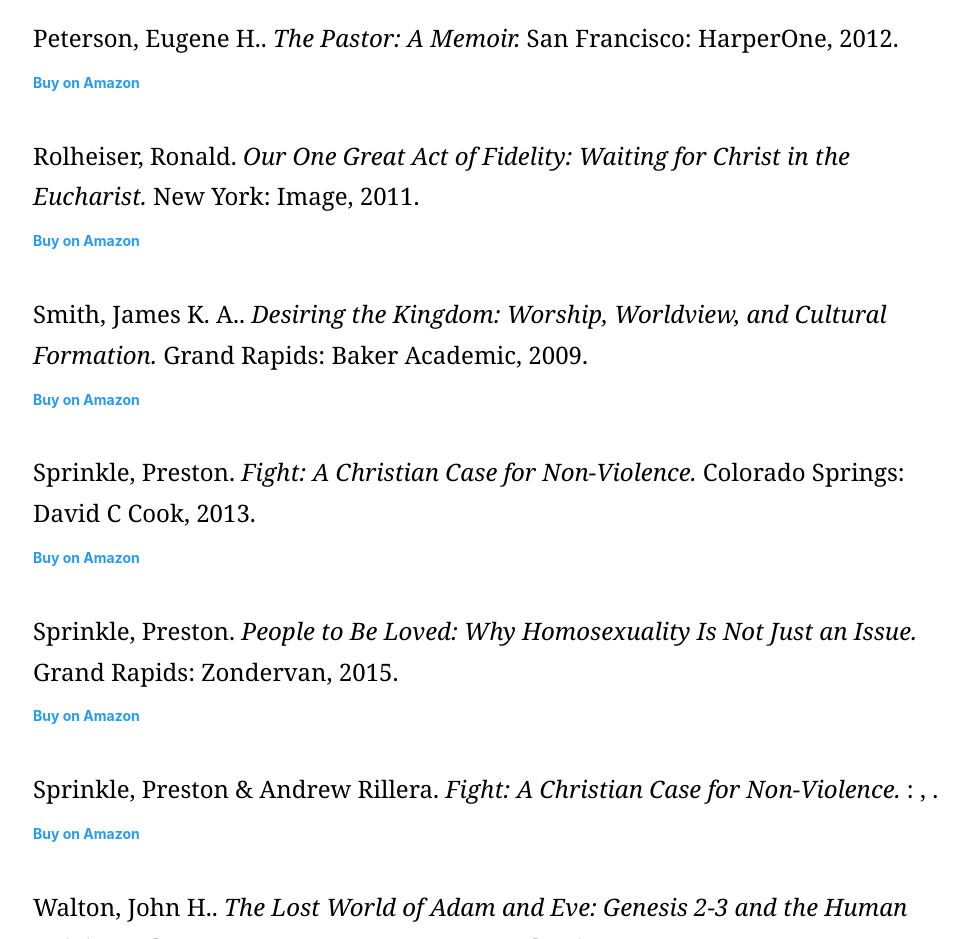
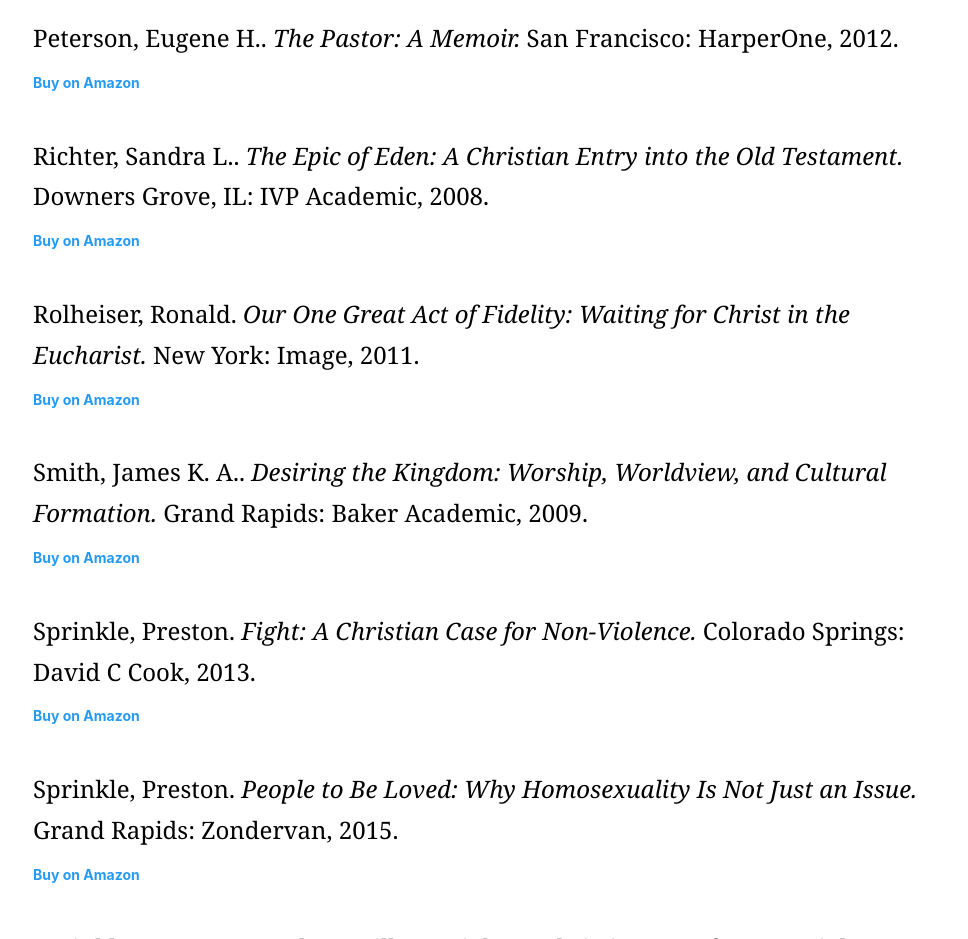
Before and after one commit to Renddslow/otfl-site, a plain HTML site: page bibliography.html in a window 1280 px wide. Shown: the part 4120-5059 px from the top of the page, without its empty margins (139-1107 px from the left). Drawn offline with Linux system fonts and the light colour scheme.

Commit message:
Automatic publish from CircleCI

```diff
--- a/bibliography.html
+++ b/bibliography.html
@@ -459,6 +459,21 @@
 
           <li>
             <p>
+              <span>Richter, Sandra L..</span>
+              <cite>The Epic of Eden: A Christian Entry into the Old Testament.</cite>
+              <span>Downers Grove, IL: <wbr>IVP Academic, <wbr><time datetime="2008">2008.</time></span>
+            </p>
+
+            <div class="link-bin">
+              <a href="https://www.amazon.com/Epic-Eden-Christian-Entry-Testament/dp/0830825770">
+                Buy on Amazon
+              </a>
+            </div>
+          </li>
+
+
+          <li>
+            <p>
               <span>Rolheiser, Ronald.</span>
               <cite>Our One Great Act of Fidelity: Waiting for Christ in the Eucharist.</cite>
               <span>New York: <wbr>Image, <wbr><time datetime="2011">2011.</time></span>
```
